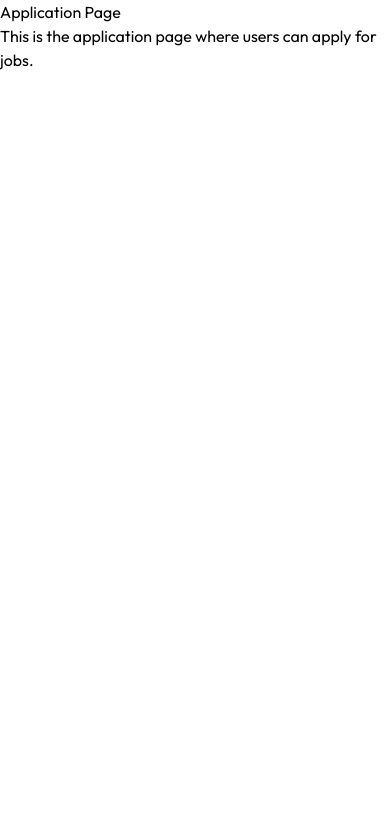
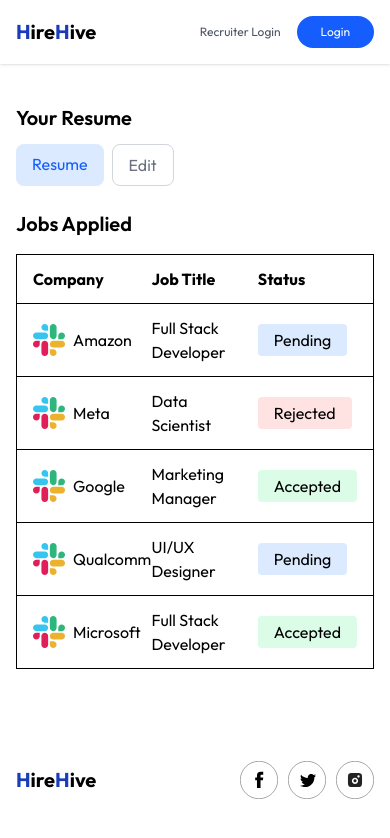
Before and after one commit to asherushare/HireHive, a React (Vite) app in the folder client/: page /applications in a window 390 px wide. Shown: the top 838 px of the page. Built offline with nearby package versions, Linux system fonts and the light colour scheme; no server answers.

Commit message:
job desc. and made Applications page fully

```diff
--- a/client/src/pages/Application.jsx
+++ b/client/src/pages/Application.jsx
@@ -1,14 +1,83 @@
-import React from 'react'
+import React, { useState } from 'react';
+import Navbar from '../components/Navbar';
+import { assets, jobsApplied } from '../assets/assets';
+import moment from 'moment';
+import Footer from '../components/Footer';
 
-const Application = () => {
+const Applications = () => {
+
+  const [isEdit, setIsEdit] = useState(false);
+  // Using camelCase convention for state variables
+  const [resume, setResume] = useState(null);
+
   return (
-    <div>
-      <h1>Application Page</h1>
-      <p>
-        This is the application page where users can apply for jobs.
-      </p>
-    </div>
+    <>
+      <Navbar />
+      <div className='container px-4 min-h-[65vh] 2xl:px-20 mx-auto my-10'>
+        {/* Resume Section remains the same */}
+        <h2 className='text-xl font-semibold'>Your Resume</h2>
+        <div className='flex gap-2 mb-6 mt-3'>
+          {
+            isEdit
+            ? <>
+              <label className='flex items-center' htmlFor="resumeUpload">
+                <p className='bg-blue-100 text-blue-600 px-4 py-2 rounded-lg mr-2'>Select Resume</p>
+                <input id='resumeUpload' onChange={e => setResume(e.target.files[0])} accept='application/pdf' type="file" hidden />
+                <img src={assets.profile_upload_icon} alt="" />
+              </label>
+              <button onClick={() => setIsEdit(false)} className='bg-green-100 border border-green-400 rounded-lg px-4 py-2'>Save</button>
+            </>
+            : <div className='flex gap-2'>
+              <a className='bg-blue-100 text-blue-600 px-4 py-2 rounded-lg' href="#">
+                Resume
+              </a>
+              <button  onClick={() => setIsEdit(true)} className='text-gray-500 border border-gray-300 rounded-lg px-4 py-2'>
+                Edit
+              </button>
+            </div>
+          }
+        </div>
+
+        <h2 className='text-xl font-semibold mb-4'>Jobs Applied</h2>
+        <table className='min-w-full bg-white border border-collapse rounded-lg'>
+          <thead>
+            {/* Table Header remains the same */}
+            <tr>
+              <th className='py-3 px-4 border-b text-left'>Company</th>
+              <th className='py-3 px-4 border-b text-left'>Job Title</th>
+              <th className='py-3 px-4 border-b text-left max-sm:hidden'>Location</th>
+              <th className='py-3 px-4 border-b text-left max-sm:hidden'>Date</th>
+              <th className='py-3 px-4 border-b text-left'>Status</th>
+            </tr>
+          </thead>
+          <tbody>
+            {jobsApplied.map((job, index) => (
+              <tr key={index}>
+                {/* FIX 1: Wrapped content in a div and moved flex classes to it */}
+                <td className='py-3 px-4 border-b'>
+                  <div className='flex items-center gap-2'>
+                    <img className='w-8 h-8' src={job.logo} alt="" />
+                    {job.company}
+                  </div>
+                </td>
+                {/* FIX 2: Made vertical padding consistent across all cells */}
+                <td className='py-3 px-4 border-b'>{job.title}</td>
+                <td className='py-3 px-4 border-b max-sm:hidden'>{job.location}</td>
+                <td className='py-3 px-4 border-b max-sm:hidden'>{moment(job.date).format('ll')}</td>
+                <td className='py-3 px-4 border-b'>
+                  <span className={`${job.status === 'Accepted' ? 'bg-green-100' : job.status === 'Rejected' ? 'bg-red-100' : 'bg-blue-100'} px-4 py-1.5 rounded `}>
+                    {job.status}
+                  </span>
+
+                  </td>
+              </tr>
+            ))}
+          </tbody>
+        </table>
+      </div>
+      <Footer />
+    </>
   )
 }
 
-export default Application
+export default Applications;
--- a/client/src/pages/ApplyJob.jsx
+++ b/client/src/pages/ApplyJob.jsx
@@ -6,13 +6,16 @@
 import { assets } from '../assets/assets';
 import Kconvert from 'k-convert';
 import moment from 'moment';
+import JobCard from '../components/JobCard'; // adjust path as needed
+import Footer from '../components/Footer'; // ✅ Correct import for a default export
+
 
 
 const ApplyJob = () => {
 
   const {id} = useParams();
 
-  const [jobData, setJobData] = useState(null);
+  const [JobData, setJobData] = useState(null);
 
   const {jobs} = useContext(AppContext);
 
@@ -31,32 +34,32 @@
     }
   }, [id, jobs]);
 
-  return jobData ? (
+  return JobData ? (
     <>
       <Navbar />
       <div className="min-h-screen flex flex-col py-10 container px-4 2xl:px-20 mx-auto">
         <div className='bg-white text-black rounded-lg w-full'>
           <div className='flex justify-center md:justify-between flex-wrap gap-8 px-14 py-20 mb-6 bg-sky-50 border border-sky-400 rounded-xl'>
             <div className='flex flex-col md:flex-row items-center'>
-              <img className='h-24 bg-white rounded-lg p-4 mr-4 max-md:mb-4 border' src={jobData.companyId.image} alt="" />
+              <img className='h-24 bg-white rounded-lg p-4 mr-4 max-md:mb-4 border' src={JobData.companyId.image} alt="" />
               <div className='text-center md:text-left text-neutral-700'>
-                <h1 className='text-2xl sm:text-4xl font-medium'>{jobData.title}</h1>
+                <h1 className='text-2xl sm:text-4xl font-medium'>{JobData.title}</h1>
                 <div className='flex flex-row flex-wrap max-md:justify-center gap-y-2 gap-6 items-center text-gray-600 mt-2'>
                   <span className='flex items-center gap-1'>
                     <img src={assets.suitcase_icon} alt="" />
-                    {jobData.companyId.name}
+                    {JobData.companyId.name}
                   </span>
                   <span className='flex items-center gap-1'>
                     <img src={assets.location_icon} alt="" />
-                    {jobData.location}
+                    {JobData.location}
                   </span>
                   <span className='flex items-center gap-1'>
                     <img src={assets.person_icon} alt="" />
-                    {jobData.level}
+                    {JobData.level}
                   </span>
                   <span className='flex items-center gap-1'>
                     <img src={assets.money_icon} alt="" />
-                    CTC: {Kconvert.convertTo(jobData.salary)} LPA
+                    CTC: {Kconvert.convertTo(JobData.salary)} LPA
                   </span>
                 </div>
               </div>
@@ -64,7 +67,7 @@
 
             <div className="flex flex-col justify-center text-end text-sm max-md:mx-auto max-md:text-center">
               <button className="bg-blue-600 p-2.5 px-10 text-white rounded">Apply Now</button>
-              <p className='mt-1 text-gray-600'>Posted {moment(jobData.date).fromNow()}</p>
+              <p className='mt-1 text-gray-600'>Posted {moment(JobData.date).fromNow()}</p>
             </div>
           </div>
 
@@ -73,25 +76,23 @@
           <div className='flex flex-col lg:flex-row justify-between items-start'>
             <div className='w-full lg:w-2/3'>
               <h2 className='font-bold text-2xl mb-4'>Job description</h2>
-              <div className='rich-text text-gray' dangerouslySetInnerHTML={{ __html: jobData.description }}></div>
+              <div className='rich-text text-gray' dangerouslySetInnerHTML={{ __html: JobData.description }}></div>
               <button className="bg-blue-600 p-2.5 px-10 text-white rounded mt-10">Apply Now</button>
             </div>
 
 
               {/* RIGHT SECTION JOB DESC */}
-            {/*<div>
-                //<h2>More Jobs from {jobData.companyId.name}</h2>
-                {jobs.filter( job => job._id !== jobData._id && <job className="companyId _id"></job> === jobData.companyId._id)
-                .filter( job => true).slice(0,4)
+            <div className='w-full lg:w-1/3 mt-8 lg:mt-0 lg:ml-8 space-y-5'>
+                <h2>More Jobs from {JobData.companyId.name}</h2>
+                {jobs.filter( job => job._id !== JobData._id && job.companyId._id === JobData.companyId._id)
+                /*.filter(job => true)*/.slice(0,4)
                 .map((job, index) => <JobCard key = {index} job={job}/>)}
             </div>
-            */}
-
           </div>
-
 
         </div>
       </div>
+      <Footer />
     </>
   ) : (
     <Loading />
```
